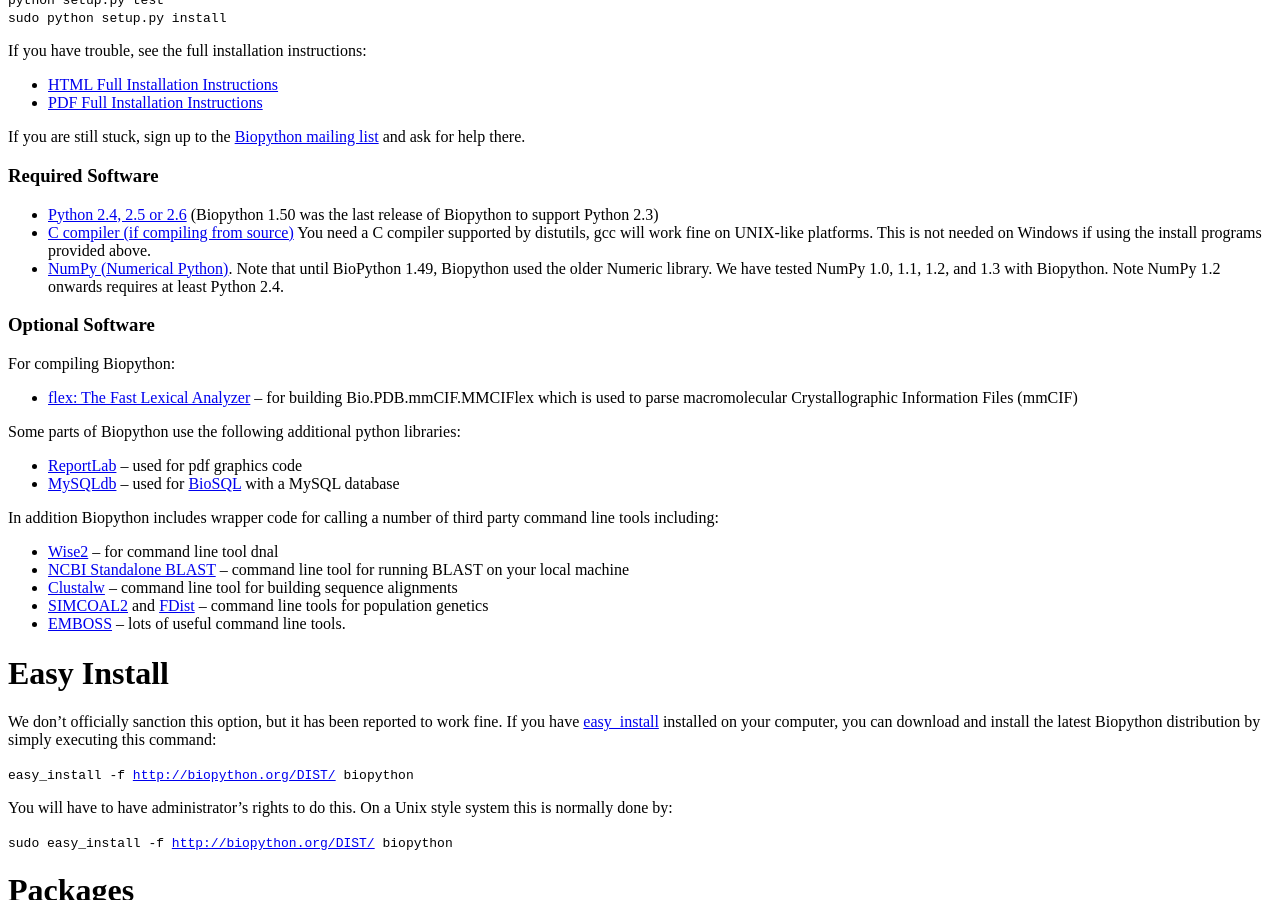
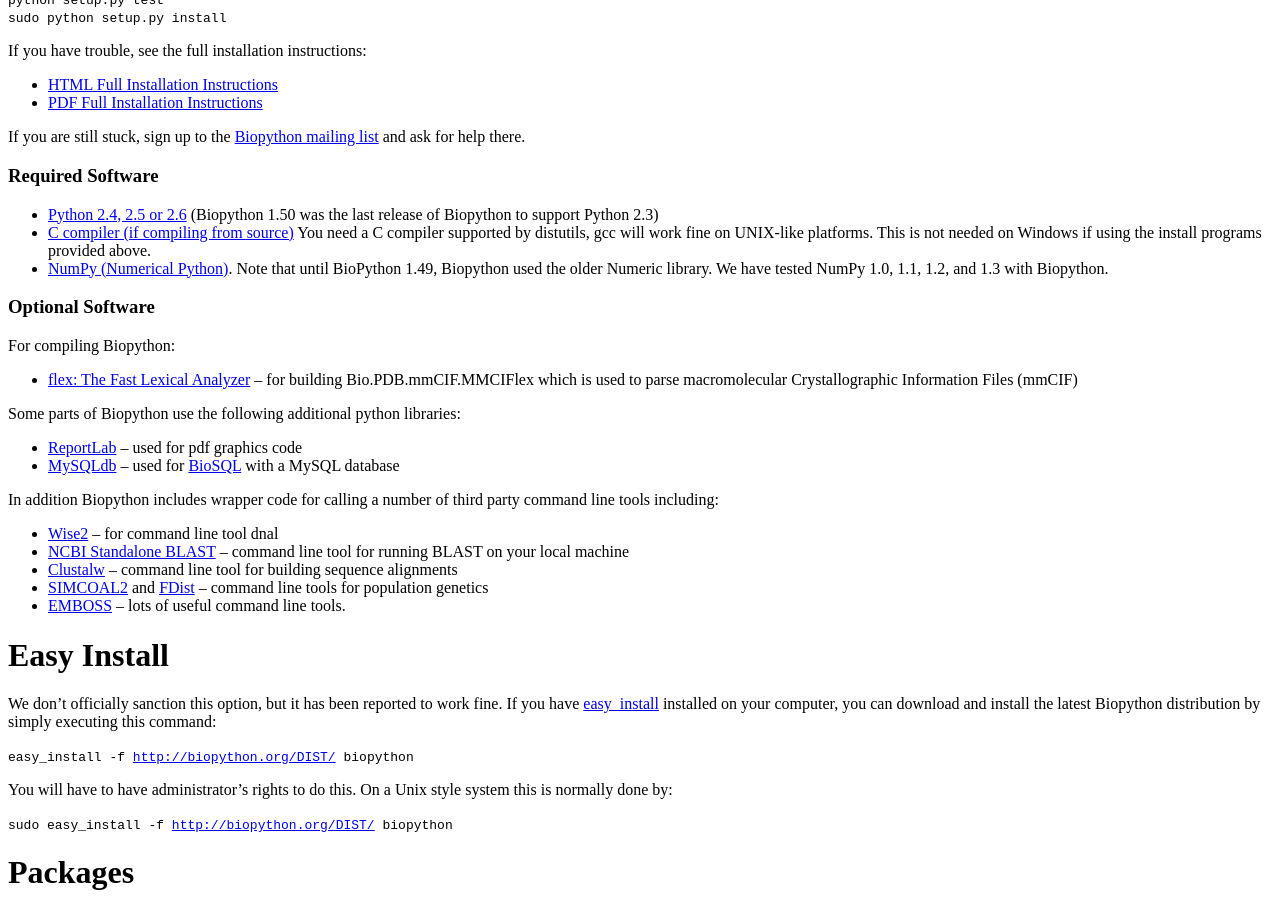
Before and after one commit to biopython/biopython.github.io, a Jekyll site: the page built from wiki/Download.md, in a window 1280 px wide and 900 px high, scrolled down 581 px. Built offline with Jekyll 4.4.1, drawn with Linux system fonts in a browser that asks for light colours.

Commit message:
/* Required Software */ Remove redundant remark about Python 2.4

```diff
--- a/wiki/Download.md
+++ b/wiki/Download.md
@@ -69,8 +69,7 @@ list](Mailing_lists "wikilink") and ask for help there.
     install programs provided above.
 -   [NumPy (Numerical Python)](http://numpy.scipy.org/). Note that until
     BioPython 1.49, Biopython used the older Numeric library. We have
-    tested NumPy 1.0, 1.1, 1.2, and 1.3 with Biopython. Note NumPy 1.2
-    onwards requires at least Python 2.4.
+    tested NumPy 1.0, 1.1, 1.2, and 1.3 with Biopython.
 
 ### Optional Software
 
```
Also changed, not shown: 1 other file.
